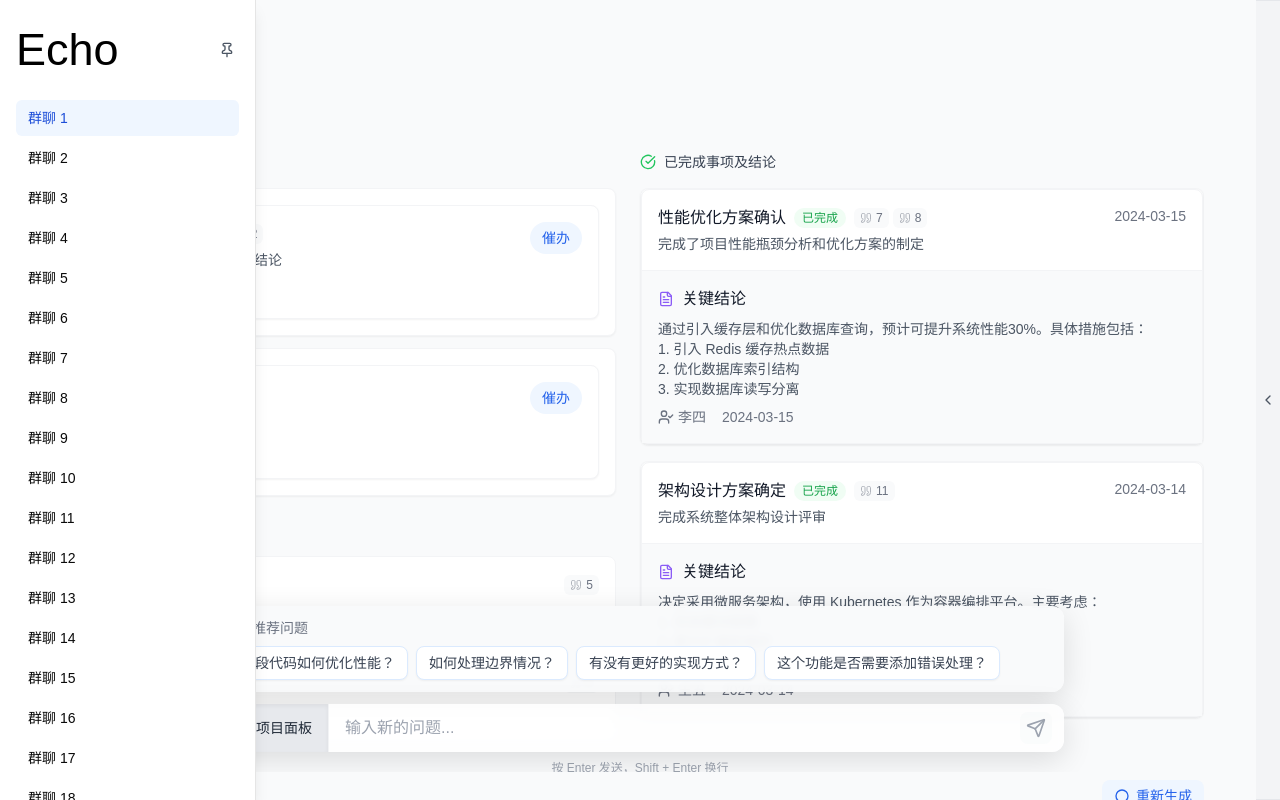
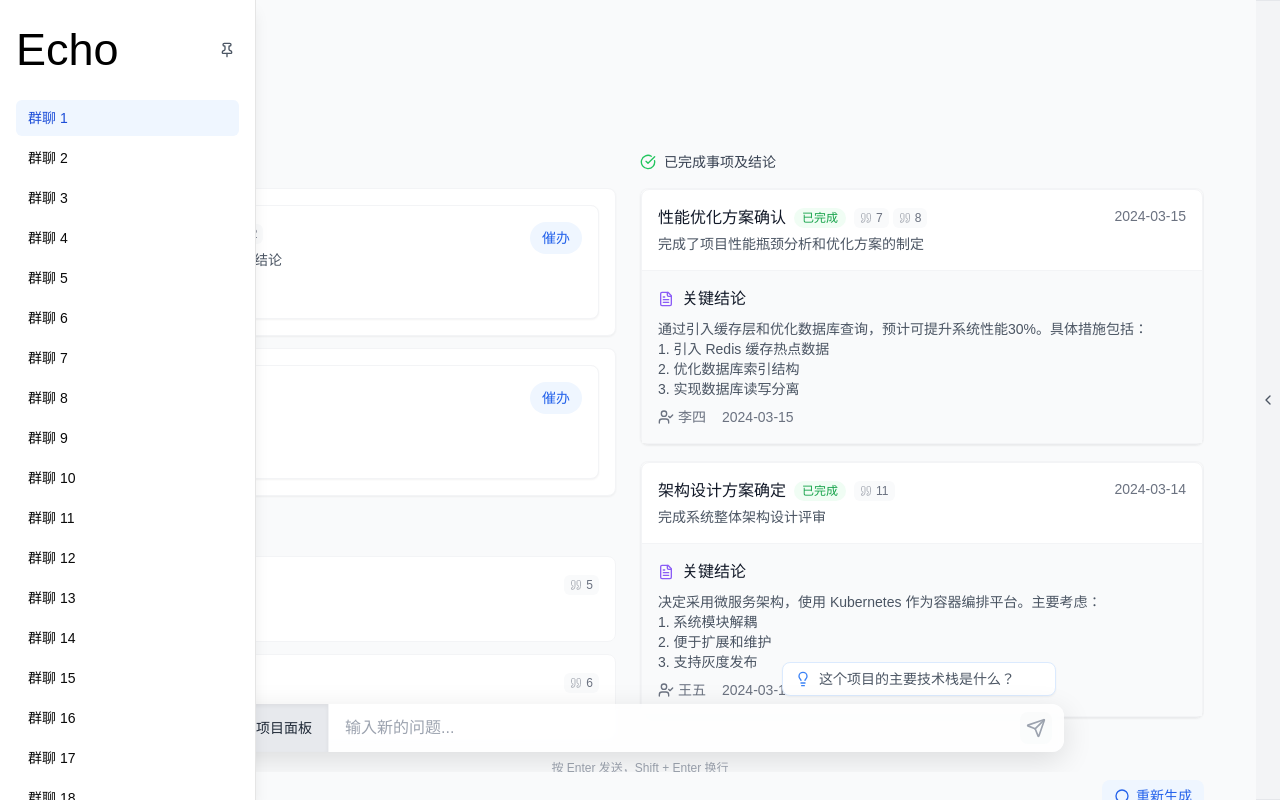
Before and after one commit to hrhrng/Echo, a Next.js app in the folder echo-fe/: page / in a window 1280 px wide. Both pictures are taken after a click on the button "项目面板". Built offline with nearby package versions, Linux system fonts and the light colour scheme; a web font is replaced by a local one.

Commit message:
推荐问题

```diff
--- a/echo-fe/components/ProjectPanel.tsx
+++ b/echo-fe/components/ProjectPanel.tsx
@@ -615,6 +615,14 @@ const ProjectPanel = ({ onClose, onSendMessage, onQuoteClick }) => {
         }
     ];
 
+    const [chatInputHeight, setChatInputHeight] = useState(0);
+
+    // 处理ChatInput渲染完成的回调
+    const handleChatInputRender = (height) => {
+        console.log(height)
+        setChatInputHeight(height);
+    };
+
     return (
         <div className="h-screen flex flex-col bg-gray-50">
             {/* 顶部导航 */}
@@ -627,7 +635,10 @@ const ProjectPanel = ({ onClose, onSendMessage, onQuoteClick }) => {
             </div>
 
             {/* 主内容区域 */}
-            <div className="flex-1 min-h-0 overflow-y-auto">
+            <div className="flex-1 min-h-0 overflow-y-auto"
+                 style={{
+                     paddingBottom: chatInputHeight
+                 }}>
                 <div className="px-8 pt-3 pb-6">
                     <div className="max-w-6xl mx-auto space-y-8">
                         {/* 我的关注部分 */}
@@ -796,29 +807,8 @@ const ProjectPanel = ({ onClose, onSendMessage, onQuoteClick }) => {
                 </div>
             </div>
 
-            {/* 底部输入区域 */}
-            {/*<div className="flex-none p-6">*/}
-            {/*    <div className="max-w-4xl mx-auto">*/}
-            {/*        <div className="relative flex rounded-xl shadow-sm">*/}
-            {/*            <button*/}
-            {/*                onClick={onClose}*/}
-            {/*                className="flex-none px-4 py-3 rounded-l-xl flex items-center gap-2*/}
-            {/*        transition-all duration-200*/}
-            {/*        bg-gray-200 text-gray-800 shadow-inner"*/}
-            {/*            >*/}
-            {/*                <Layout className="w-4 h-4"/>*/}
-            {/*                <span className="text-sm font-medium">项目面板</span>*/}
-            {/*            </button>*/}
-            {/*            <div className="flex-1 relative">*/}
-            {/*                <MessageInput onSend={onSendMessage}/>*/}
-            {/*            </div>*/}
-            {/*        </div>*/}
-            {/*        <div className="mt-2 text-xs text-gray-400 text-center">*/}
-            {/*            按 Enter 发送，Shift + Enter 换行*/}
-            {/*        </div>*/}
-            {/*    </div>*/}
-            {/*</div>*/}
-            <ChatInput onClose={onClose} onSendMessage={onSendMessage} isPanelOpen={true}/>
+
+            <ChatInput onClose={onClose} onSendMessage={onSendMessage} isPanelOpen={true} onRendered={handleChatInputRender} />
 </div>
 )
     ;
--- a/echo-fe/components/chat/ChatInput.tsx
+++ b/echo-fe/components/chat/ChatInput.tsx
@@ -1,20 +1,41 @@
-import React, { useState, useRef } from 'react';
-import {Layout, MessagesSquare, Send} from 'lucide-react';
+import React, {useState, useRef, useLayoutEffect} from 'react';
+import {Layout, Lightbulb, MessagesSquare, Send} from 'lucide-react';
 import { ReferencedItems, type ReferenceItem } from './reference/ReferencedItems';
 import { useReference } from '@/contexts/ReferenceContext';
+import QuestionSuggestions from "@/components/chat/QuestionSuggestion";
 
 interface ChatInputProps {
     onClose: () => void;
     onSendMessage: (message: string) => void;
     isPanelOpen?: boolean;
+    onRendered: (height: number) => void;
 }
 
-const ChatInput: React.FC<ChatInputProps> = ({ onClose, onSendMessage, isPanelOpen = false }) => {
+const ChatInput: React.FC<ChatInputProps> = ({ onClose, onSendMessage, isPanelOpen = false , onRendered}) => {
     const [message, setMessage] = useState('');
     const { references, addReference, clearReferences } = useReference();
     const [isDraggingOver, setIsDraggingOver] = useState(false);
     const inputRef = useRef<HTMLInputElement>(null);
     const containerRef = useRef<HTMLDivElement>(null);
+
+    const rootRef = useRef<HTMLDivElement>(null);
+
+    useLayoutEffect(() => {
+        if (rootRef.current && onRendered) {
+            // 获取实际高度
+            const boundingHeight = rootRef.current.getBoundingClientRect().height;
+            // 通知父组件已渲染完成，并传递高度
+            onRendered(boundingHeight);
+        }
+    }, [onRendered]); // 当onRendered变化时重新执行
+
+    const handleContentChange = () => {
+        if (rootRef.current && onRendered) {
+            const height = rootRef.current.getBoundingClientRect().height;
+            onRendered(height);
+        }
+    };
+
 
     const handleDragOver = (e: React.DragEvent<HTMLDivElement>) => {
         e.preventDefault();
@@ -46,6 +67,8 @@ const ChatInput: React.FC<ChatInputProps> = ({ onClose, onSendMessage, isPanelOp
         } catch (error) {
             console.error('Error processing drop:', error);
         }
+
+        handleContentChange();
     };
 
     const handleKeyDown = (e: React.KeyboardEvent<HTMLInputElement>) => {
@@ -74,42 +97,21 @@ const ChatInput: React.FC<ChatInputProps> = ({ onClose, onSendMessage, isPanelOp
         onSendMessage(question);
     };
 
+    const [showSuggestions, setShowSuggestions] = useState(false);
+
+    const handleQuestionSelect = (question) => {
+        setMessage(question);
+        setShowSuggestions(false);
+    };
+
+
     return (
-        <div className="fixed bottom-6 left-1/2 -translate-x-1/2 w-full max-w-4xl px-6">
+        <div className="fixed bottom-6 left-1/2 -translate-x-1/2 w-full max-w-4xl px-6" ref={rootRef}>
 
-            {references.length > 0 && (
                 <div className="mb-0">
-                    <ReferencedItems />
+                    <ReferencedItems onItemRemove={()=>handleContentChange()} onSuggestionSelect={handleQuestionSelect}/>
                 </div>
-            )}
 
-            {/* 推荐问题模块 */}
-            <div className="mb-3">
-                <div className="rounded-xl shadow-[0_8px_30px_rgb(0,0,0,0.12)] bg-gray-50/95 backdrop-blur-sm p-3">
-                    <div className="flex items-center gap-2 text-sm text-gray-500 mb-2">
-                        <MessagesSquare className="w-4 h-4" />
-                        <span>推荐问题</span>
-                    </div>
-                    <div className="flex flex-wrap gap-2">
-                        {suggestedQuestions.map((question, index) => (
-                            <button
-                                key={index}
-                                onClick={() => handleQuestionClick(question)}
-                                className="px-3 py-1.5
-                                bg-white hover:bg-blue-50
-                                rounded-lg shadow-sm
-                                border border-blue-100
-                                text-sm text-gray-700
-                                transition-all duration-200
-                                hover:border-blue-200 hover:scale-[1.02]
-                                active:scale-[0.98]"
-                            >
-                                {question}
-                            </button>
-                        ))}
-                    </div>
-                </div>
-            </div>
 
 
             <div
--- /dev/null
+++ b/echo-fe/components/chat/QuestionSuggestion.tsx
@@ -0,0 +1,55 @@
+// components/QuestionSuggestions.tsx
+import React from 'react';
+import { Lightbulb, ChevronRight, X } from 'lucide-react';
+
+const suggestionsList = [
+    "这个项目的主要技术栈是什么？",
+    "目前项目进度如何？",
+    "有哪些待解决的关键问题？",
+    "下一步开发计划是什么？",
+    "团队成员的分工情况如何？",
+    "项目的主要里程碑有哪些？",
+];
+
+const QuestionSuggestions = ({
+                                 show,
+                                 onClose,
+                                 onSelect
+                             }) => {
+    if (!show) return null;
+
+    return (
+        <div className="absolute right-full bottom-full mb-4 mr-4 w-80">
+            <div className="bg-white rounded-lg shadow-lg border border-gray-200">
+                <div className="flex items-center justify-between p-3 border-b border-gray-100">
+                    <div className="flex items-center gap-2 text-blue-600">
+                        <Lightbulb className="w-4 h-4"/>
+                        <span className="text-sm font-medium">推荐问题</span>
+                    </div>
+                    <button
+                        onClick={onClose}
+                        className="text-gray-400 hover:text-gray-600"
+                    >
+                        <X className="w-4 h-4"/>
+                    </button>
+                </div>
+                <div className="py-2">
+                    {suggestionsList.map((question, index) => (
+                        <button
+                            key={index}
+                            className="w-full text-right px-4 py-2 text-sm text-gray-600 hover:bg-gray-50
+                                     hover:text-blue-600 transition-colors flex items-center justify-end gap-2
+                                     group"
+                            onClick={() => onSelect(question)}
+                        >
+                            <span className="truncate">{question}</span>
+                            <ChevronRight className="w-4 h-4 opacity-0 group-hover:opacity-100 transition-opacity"/>
+                        </button>
+                    ))}
+                </div>
+            </div>
+        </div>
+    );
+};
+
+export default QuestionSuggestions;
--- a/echo-fe/components/chat/reference/ReferencedItems.tsx
+++ b/echo-fe/components/chat/reference/ReferencedItems.tsx
@@ -1,5 +1,5 @@
-import React from 'react';
-import { X } from 'lucide-react';
+import React, { useState } from 'react';
+import { X, Lightbulb, ArrowRight, RefreshCw } from 'lucide-react';
 import { useReference } from '@/contexts/ReferenceContext';
 
 export interface ReferenceItem {
@@ -10,15 +10,44 @@ export interface ReferenceItem {
     createTime?: string;
 }
 
-interface ReferencedItemsProps {}
+interface ReferencedItemsProps {
+    onItemRemove: () => void;
+    onSuggestionSelect: (question: string) => void;
+}
 
-export const ReferencedItems: React.FC<ReferencedItemsProps> = () => {
+// 推荐问题列表
+const suggestions = [
+    "这个项目的主要技术栈是什么？",
+    "目前项目进度如何？",
+    "有哪些待解决的关键问题？",
+    "下一步开发计划是什么？",
+    "团队成员的分工情况如何？",
+    "项目的主要里程碑有哪些？",
+];
+
+export const ReferencedItems: React.FC<ReferencedItemsProps> = ({ onItemRemove, onSuggestionSelect }) => {
     const { references, removeReference } = useReference();
+    const [currentSuggestionIndex, setCurrentSuggestionIndex] = useState(0);
 
-    if (!references?.length) return null;
+    const handleRemove = (id) => {
+        removeReference(id);
+        onItemRemove();
+    };
+
+    const handleNextSuggestion = () => {
+        setCurrentSuggestionIndex((prev) => (prev + 1) % suggestions.length);
+    };
+
+    const handleSelectSuggestion = () => {
+        onSuggestionSelect(suggestions[currentSuggestionIndex]);
+    };
+
+    if (!references?.length && !suggestions.length) return null;
 
     return (
         <div className="p-2">
+            <div className="flex justify-between items-center gap-2">
+                {/* 左侧引用项 */}
                 <div className="flex flex-wrap gap-2">
                     {references.map((item) => (
                         <div
@@ -32,7 +61,7 @@ export const ReferencedItems: React.FC<ReferencedItemsProps> = () => {
                         >
                             <span>{item.title}</span>
                             <button
-                            onClick={() => removeReference(item.id)}
+                                onClick={() => handleRemove(item.id)}
                                 className="opacity-0 group-hover:opacity-100 p-0.5
                                     hover:bg-blue-100/50 rounded
                                     transition-all duration-200"
@@ -42,8 +71,37 @@ export const ReferencedItems: React.FC<ReferencedItemsProps> = () => {
                         </div>
                     ))}
                 </div>
+
+                {/* 右侧推荐问题 */}
+                <div
+                    className="flex items-center gap-2 px-3 py-1.5
+                        bg-white hover:bg-blue-50
+                        rounded-lg shadow-sm
+                        border border-blue-100
+                        text-sm text-gray-600
+                        transition-colors duration-200
+                        group cursor-pointer"
+                    onClick={handleSelectSuggestion}
+                >
+                    <Lightbulb className="w-4 h-4 text-blue-500"/>
+                    <span className="truncate max-w-[300px]">
+                        {suggestions[currentSuggestionIndex]}
+                    </span>
+                    <button
+                        onClick={(e) => {
+                            e.stopPropagation();
+                            handleNextSuggestion();
+                        }}
+                        className="p-1 hover:bg-blue-100/50 rounded-full
+                            opacity-0 group-hover:opacity-100
+                            transition-all duration-200"
+                    >
+                        <RefreshCw className="w-3 h-3"/>
+                    </button>
+                </div>
+            </div>
         </div>
     );
 };
 
-export type {ReferencedItemsProps};
+export type { ReferencedItemsProps };
```
Lines whose indentation alone changed are shown as unchanged.
